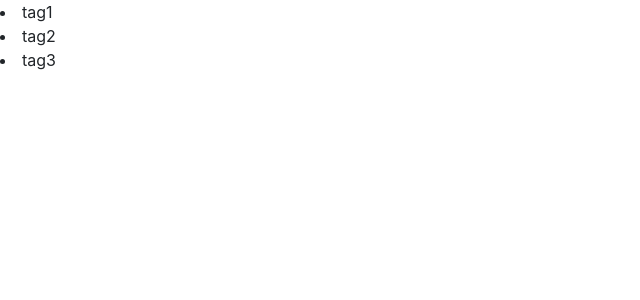
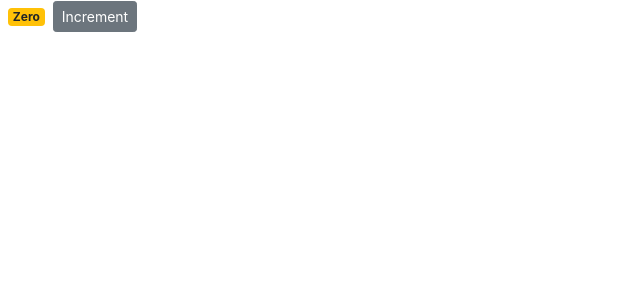
Before and after one commit to SarthakDandotiya/react-ing, a React (Create React App) app: page / in a window 1280 px wide. Shown: the top 300 px of the page, without its empty margins (0-640 px from the left). Built offline with nearby package versions, Linux system fonts and the light colour scheme.

Commit message:
Handling Events

```diff
--- a/src/components/counter.jsx
+++ b/src/components/counter.jsx
@@ -2,23 +2,37 @@
 
 class Counter extends Component {
 	state = {
-		count: 0,
-		tags: ['tag1', 'tag2', 'tag3']
+		count: 0
 	};
 
-	renderTags() {
-		if (this.state.tags.length === 0) return <p>There are no tags!</p>;
-
-		return this.state.tags.map(tag => <li key={tag}>{tag}</li>);
+	handleIncrement() {
+		console.log('Increment Clicked');
 	}
 
 	render() {
 		return (
 			<div>
-				{this.state.tags.length === 0 && 'Please Create A new Tag'}
-				{this.renderTags()}
+				<span className={this.getBadgeClasses()}>
+					{this.formatCount()}
+				</span>
+				<button
+					onClick={this.handleIncrement}
+					className='btn btn-secondary btn-sm'>
+					Increment
+				</button>
 			</div>
 		);
+	}
+
+	getBadgeClasses() {
+		let classes = 'badge m-2 badge-';
+		classes += this.state.count === 0 ? 'warning' : 'primary';
+		return classes;
+	}
+
+	formatCount() {
+		const { count } = this.state;
+		return count === 0 ? 'Zero' : count;
 	}
 }
 
```
